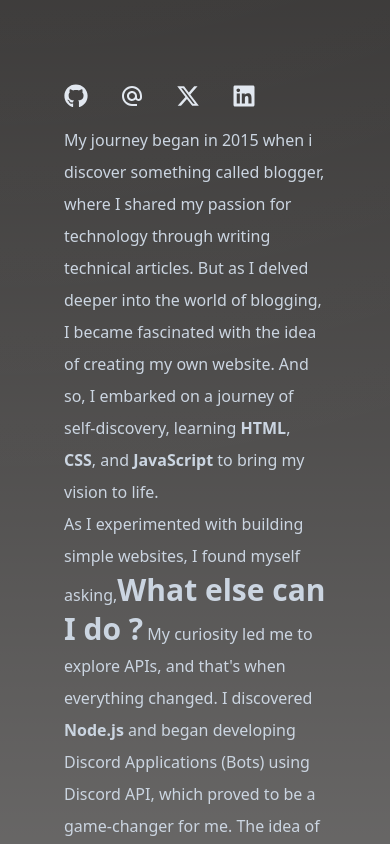
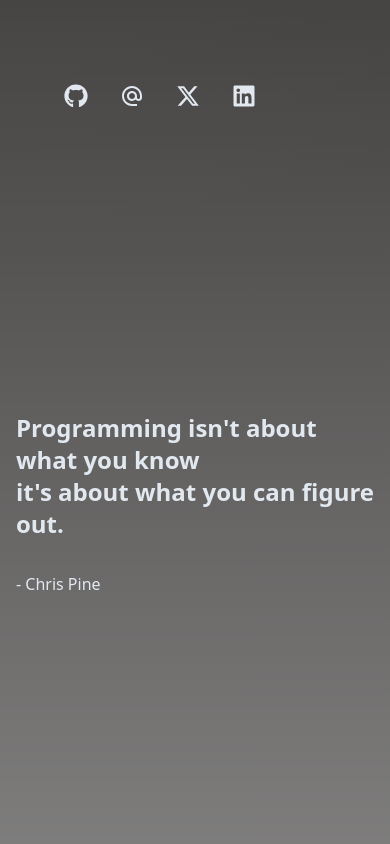
Before and after one commit to itsosmx/portfolio-v5.1, a Next.js app: page / in a window 390 px wide. Shown: the part 800-1644 px from the top of the page. Built offline with nearby package versions, Linux system fonts and the light colour scheme.

Commit message:
Update hidden class in Home page

```diff
--- a/src/app/(home)/page.tsx
+++ b/src/app/(home)/page.tsx
@@ -33,7 +33,7 @@ export default async function Home() {
             ))}
           </div>
         </div>
-        <div className="col-span-1 leading-8 lg:h-full h-screen flex flex-col justify-between text-slate-300">
+        <div className="col-span-1 leading-8 lg:h-full h-screen hidden lg:flex flex-col justify-between text-slate-300 ">
           <p>
             My journey began in 2015 when i discover something called blogger, where I shared my passion for technology through writing technical
             articles. But as I delved deeper into the world of blogging, I became fascinated with the idea of creating my own website. And so, I
```
